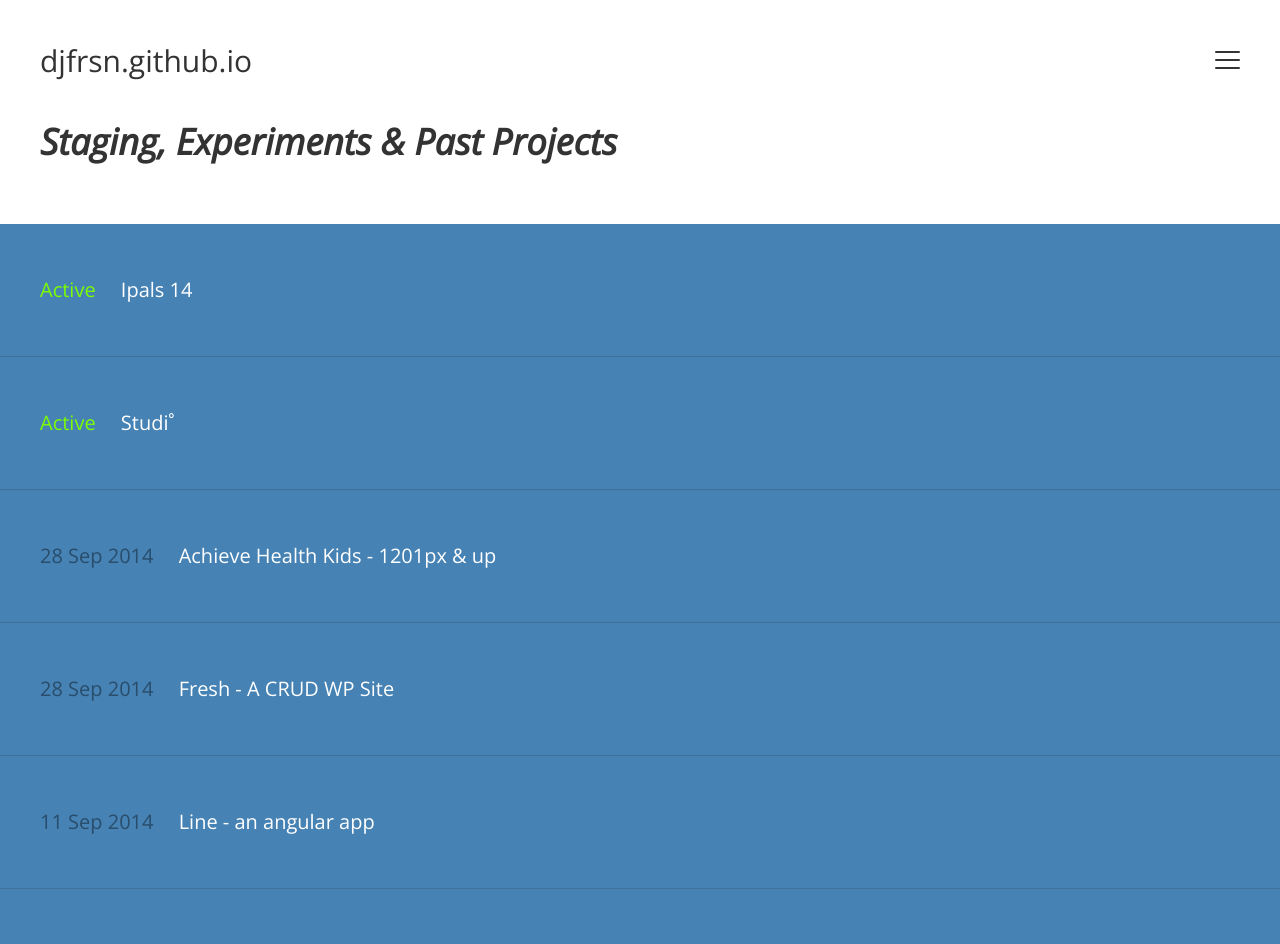
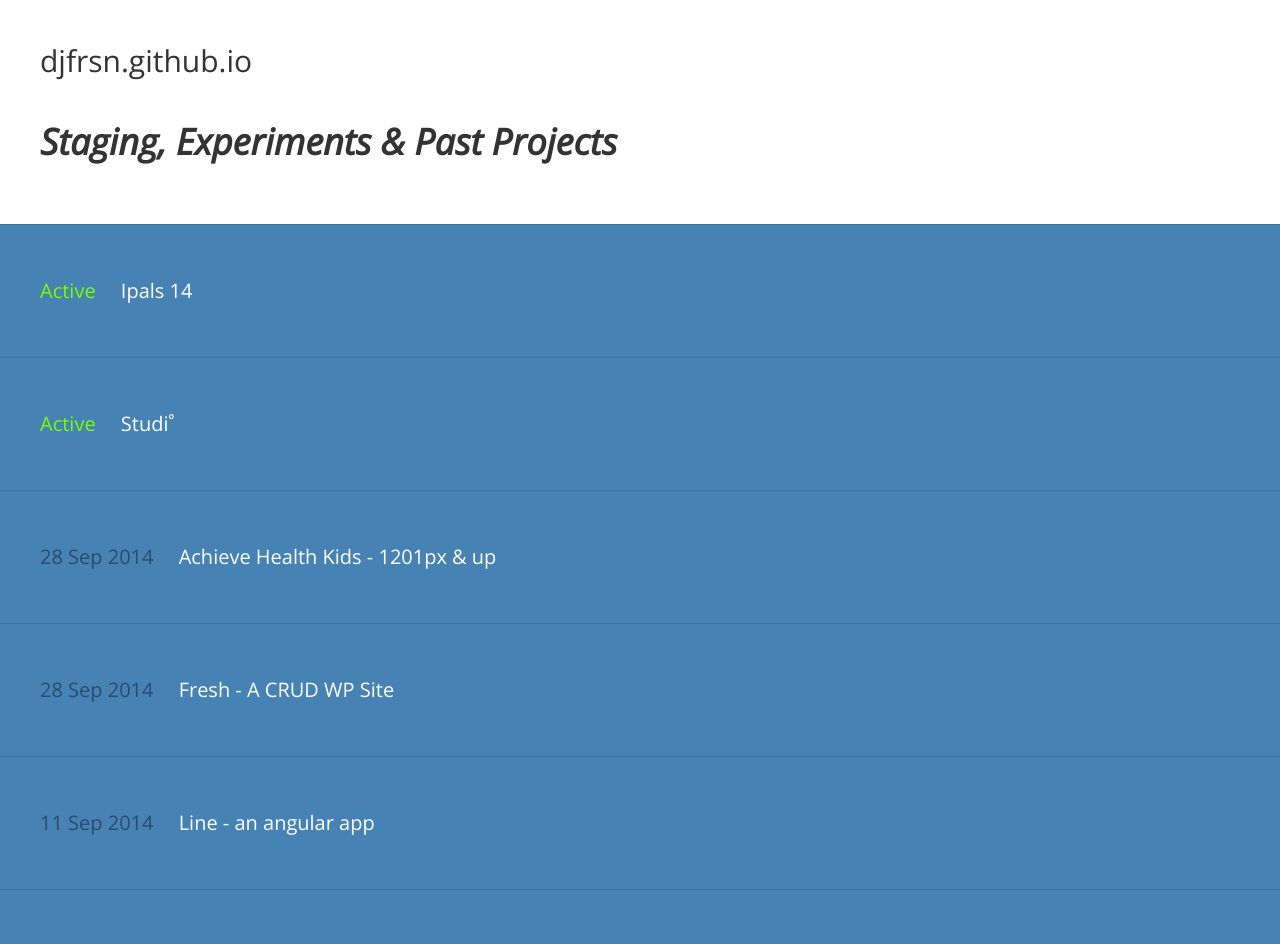
Before and after one commit to djfrsn/djfrsn.github.io, a Jekyll site: the page built from index.html, in a window 1280 px wide. Shown: the top 944 px of the page. Built offline with Jekyll 4.4.1, drawn with Linux system fonts in a browser that asks for light colours; the list of posts is cut into pages by our own code.

Commit message:
Default: comment out lines

```diff
--- a/_layouts/default.html
+++ b/_layouts/default.html
@@ -50,7 +50,7 @@
       <header>
         <div class="h-wrap">
           <h1 class="title">{{ site.name }}</a></h1><h2>Staging, Experiments & Past Projects</h2>
-          <a class="menu-icon" title="Open Bio"><span class="lines"></span>
+          <!-- <a class="menu-icon" title="Open Bio"><span class="lines"></span> -->
         </div>
       </header>
 
```
